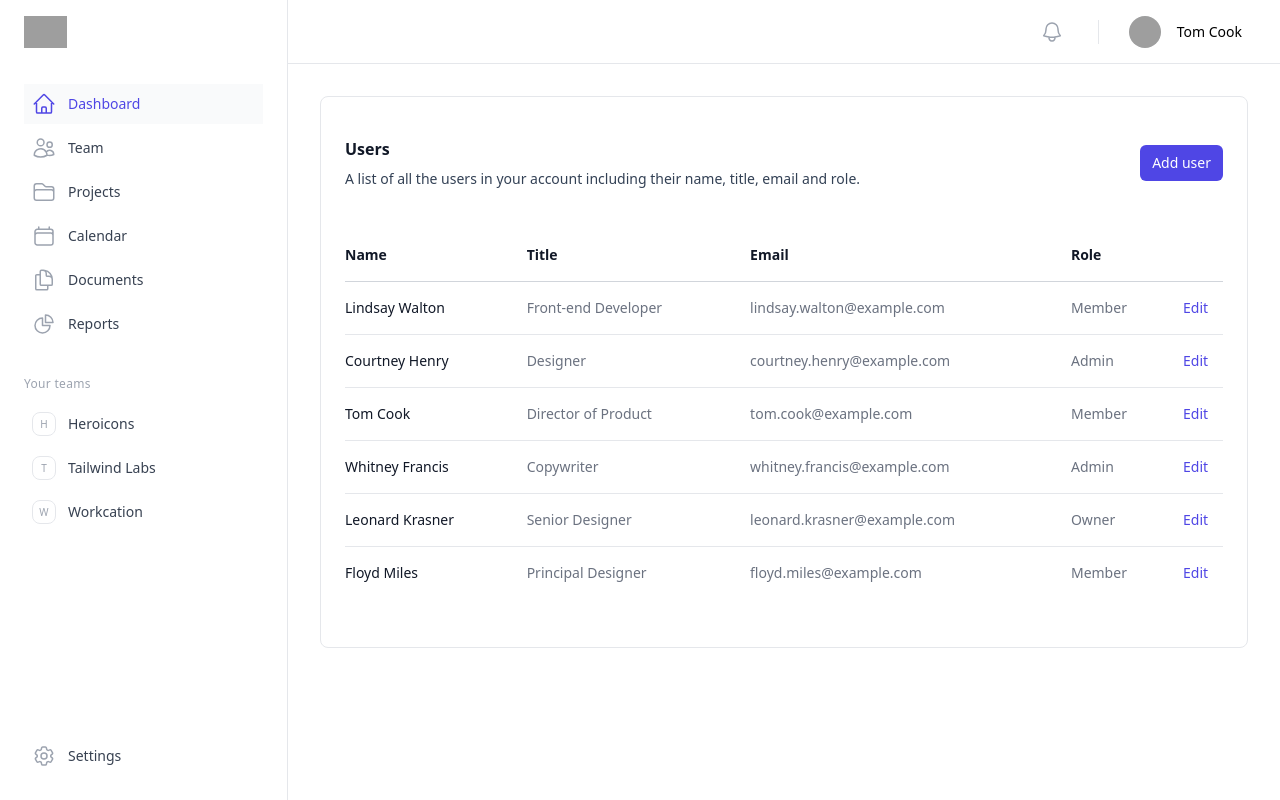
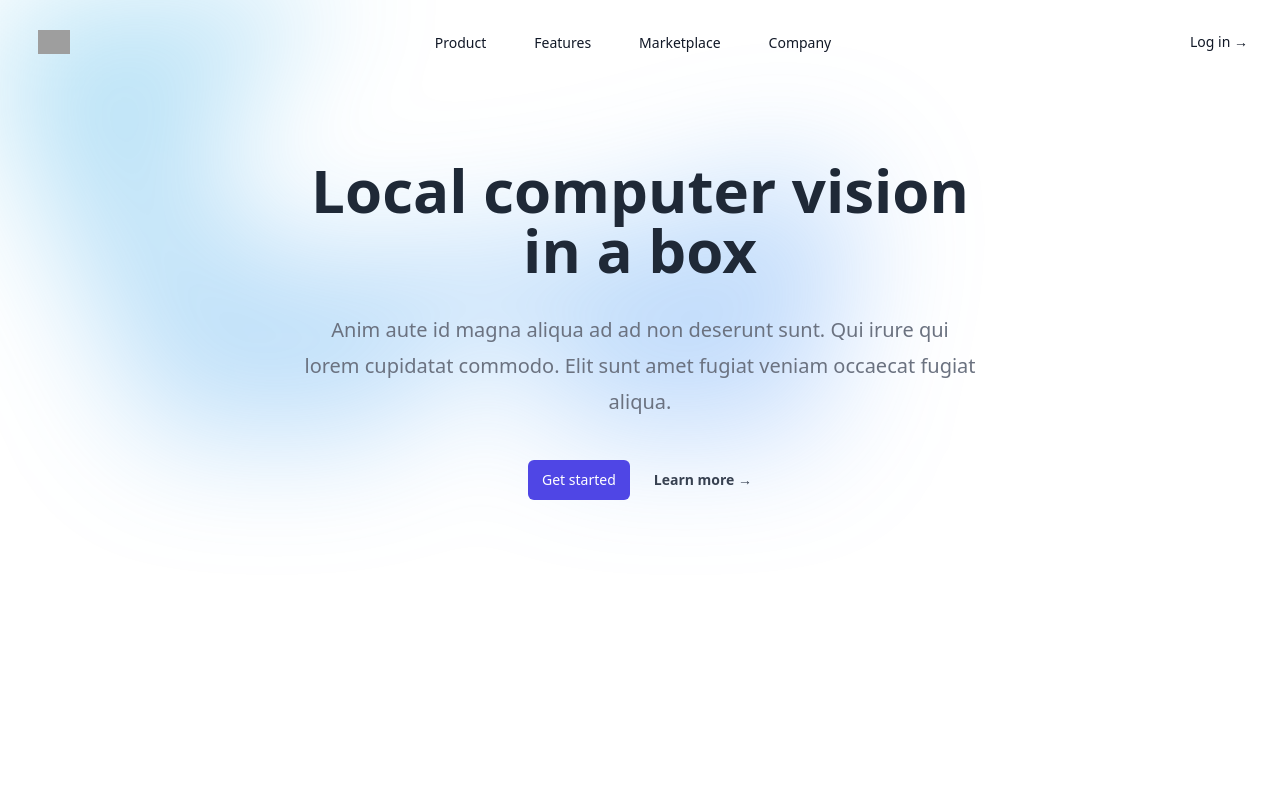
Before and after one commit to willy-wagtail/mewtwo, an Angular app: page / in a window 1280 px wide. Built offline with nearby package versions, Linux system fonts and the light colour scheme; grey boxes are pictures that could not be loaded.

Commit message:
landing page routing dashboard

```diff
--- a/src/app/app-routing.module.ts
+++ b/src/app/app-routing.module.ts
@@ -1,10 +1,26 @@
+import { LandingPageComponent } from './landing-page/landing-page.component';
 import { NgModule } from '@angular/core';
 import { RouterModule, Routes } from '@angular/router';
 
-const routes: Routes = [];
+const routes: Routes = [
+  {
+    path: 'dashboard',
+    loadComponent: () =>
+      import('./dashboard/dashboard.component').then(
+        (mod) => mod.DashboardComponent
+      ),
+  },
+  {
+    path: '',
+    loadComponent: () =>
+      import('./landing-page/landing-page.component').then(
+        (mod) => mod.LandingPageComponent
+      ),
+  },
+];
 
 @NgModule({
   imports: [RouterModule.forRoot(routes)],
-  exports: [RouterModule]
+  exports: [RouterModule],
 })
-export class AppRoutingModule { }
+export class AppRoutingModule {}
--- a/src/app/app.component.html
+++ b/src/app/app.component.html
@@ -1,3 +1 @@
-<app-sidebar-layout>
-  <app-user />
-</app-sidebar-layout>
+<router-outlet />
--- /dev/null
+++ b/src/app/dashboard/dashboard.component.html
@@ -0,0 +1,3 @@
+<app-sidebar-layout>
+  <app-user />
+</app-sidebar-layout>
--- /dev/null
+++ b/src/app/landing-page/landing-page.component.html
@@ -0,0 +1,130 @@
+<header class="absolute top-0 inset-x-0 z-50">
+  <nav
+    class="flex items-center justify-between p-6 md:px-8"
+    aria-label="Global"
+  >
+    <div class="ls cxe">
+      <a href="#" class="flex p-1.5">
+        <span class="sr-only">Your Company</span>
+
+        <img
+          class="h-6 w-auto"
+          src="https://tailwindui.com/img/logos/mark.svg?color=indigo&amp;shade=600"
+          alt=""
+        />
+      </a>
+    </div>
+
+    <ul class="hidden md:flex gap-x-12">
+      <li>
+        <a
+          routerLink="/dashboard"
+          class="text-gray-900 font-medium text-sm leading-6 hover:text-indigo-600"
+        >
+          Product
+        </a>
+      </li>
+
+      <li>
+        <a
+          routerLink="/dashboard"
+          class="text-gray-900 font-medium text-sm leading-6 hover:text-indigo-600"
+        >
+          Features
+        </a>
+      </li>
+
+      <li>
+        <a
+          routerLink="/dashboard"
+          class="text-gray-900 font-medium text-sm leading-6 hover:text-indigo-600"
+        >
+          Marketplace
+        </a>
+      </li>
+
+      <li>
+        <a
+          routerLink="/dashboard"
+          class="text-gray-900 font-medium text-sm leading-6 hover:text-indigo-600"
+        >
+          Company
+        </a>
+      </li>
+    </ul>
+
+    <div class="block md:hidden">
+      <button type="button" class="text-gray-700 p-2.5 yu yz adp aqm axo">
+        <span class="sr-only">Open main menu</span>
+
+        <app-heroicon name="bars-3" />
+      </button>
+    </div>
+
+    <div
+      class="hidden md:block text-sm leading-6 font-medium text-gray-900 hover:text-indigo-600"
+    >
+      <a routerLink="/dashboard" class="avv awb awk axq">
+        Log in <span aria-hidden="true">→</span>
+      </a>
+    </div>
+  </nav>
+</header>
+
+<main class="isolate">
+  <div
+    class="absolute inset-x-0 overflow-hidden -z-10 -top-60 blur-3xl"
+    aria-hidden="true"
+  >
+    <div
+      class="bg-gradient-to-r from-cyan-500 to-blue-500 aspect-[1155/678] -translate-x-1/4 rotate-[50deg] scale-110 opacity-30 w-[72rem]"
+      style="
+        clip-path: polygon(
+          74.1% 44.1%,
+          100% 61.6%,
+          97.5% 26.9%,
+          85.5% 0.1%,
+          80.7% 2%,
+          72.5% 32.5%,
+          60.2% 62.4%,
+          52.4% 68.1%,
+          47.5% 58.3%,
+          45.2% 34.5%,
+          27.5% 76.7%,
+          0.1% 64.9%,
+          17.9% 100%,
+          27.6% 76.8%,
+          76.1% 97.7%,
+          74.1% 44.1%
+        );
+      "
+    ></div>
+  </div>
+
+  <section class="px-7 md:px-0 mt-40 md:mt-42 max-w-2xl mx-auto text-center">
+    <h1 class="text-5xl md:text-6xl text-gray-800 font-bold">
+      Local computer vision in a box
+    </h1>
+
+    <p class="mt-8 text-gray-500 leading-9 text-xl">
+      Anim aute id magna aliqua ad ad non deserunt sunt. Qui irure qui lorem
+      cupidatat commodo. Elit sunt amet fugiat veniam occaecat fugiat aliqua.
+    </p>
+
+    <div class="flex items-center gap-x-6 justify-center mt-10">
+      <a
+        routerLink="/dashboard"
+        class="text-white font-medium text-sm py-2.5 px-3.5 bg-indigo-600 hover:bg-indigo-500 rounded-md"
+      >
+        Get started
+      </a>
+
+      <a
+        routerLink="/dashboard"
+        class="text-gray-700 hover:text-indigo-600 font-semibold leading-6 text-sm"
+      >
+        Learn more <span aria-hidden="true">→</span>
+      </a>
+    </div>
+  </section>
+</main>
--- a/src/app/shared/heroicon/heroicon.component.html
+++ b/src/app/shared/heroicon/heroicon.component.html
@@ -7,6 +7,13 @@
     stroke="currentColor"
     [class]="classNames"
   >
+    <path
+      *ngSwitchCase="'bars-3'"
+      stroke-linecap="round"
+      stroke-linejoin="round"
+      d="M3.75 6.75h16.5M3.75 12h16.5m-16.5 5.25h16.5"
+    />
+
     <path
       *ngSwitchCase="'bell'"
       stroke-linecap="round"
--- a/src/app/shared/heroicon/heroicon.models.ts
+++ b/src/app/shared/heroicon/heroicon.models.ts
@@ -1,4 +1,5 @@
 export type Heroicon =
+  | 'bars-3'
   | 'bell'
   | 'calendar'
   | 'chart-pie'
```
Also changed, not shown: src/app/app.module.ts (+1 -8 lines), src/app/dashboard/dashboard.component.ts (added, +13 -0 lines), src/app/landing-page/landing-page.component.ts (added, +13 -0 lines), src/app/dashboard/dashboard.component.scss (added), src/app/landing-page/landing-page.component.scss (added), 2 other files (tests, documents, lock files or other folders).
